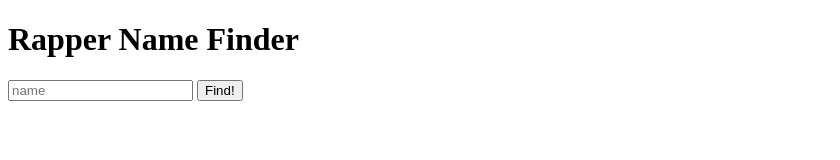
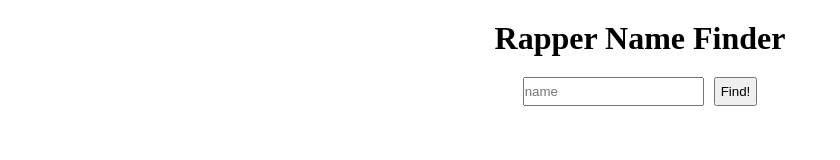
Before and after one commit to dejourford/rap-names-api, a website: page index.html in a window 1280 px wide. Shown: the whole page, without its empty margins (0-840 px from the left). Drawn offline with Linux system fonts and the light colour scheme.

Commit message:
add get function for index, css, and js to server

```diff
--- a/index.html
+++ b/index.html
@@ -5,6 +5,7 @@
     <meta http-equiv="X-UA-Compatible" content="IE=edge">
     <meta name="viewport" content="width=device-width, initial-scale=1.0">
     <title>Rapper Name</title>
+    <link rel="stylesheet" href="styles.css" type="text/css">
 </head>
 <body>
     <div class="contentWrapper">
@@ -18,4 +19,5 @@
 
 
 </body>
+<script src="main.js"></script>
 </html>
--- a/main.js
+++ b/main.js
@@ -0,0 +1 @@
+console.log('js is working')
--- /dev/null
+++ b/styles.css
@@ -0,0 +1,23 @@
+* {
+    margin: 0;
+    padding: 0;
+    box-sizing: border-box;
+}
+
+.contentWrapper {
+    display: flex;
+    flex-direction: column;
+    text-align: center;
+    padding: 20px;
+}
+
+.searchField {
+    padding: 20px;
+    display: flex;
+    justify-content: center;
+    gap: 10px;
+}
+
+button {
+    padding: 5px;
+}
```
Also changed, not shown: server.js (+10 -0 lines), style.css (deleted).
